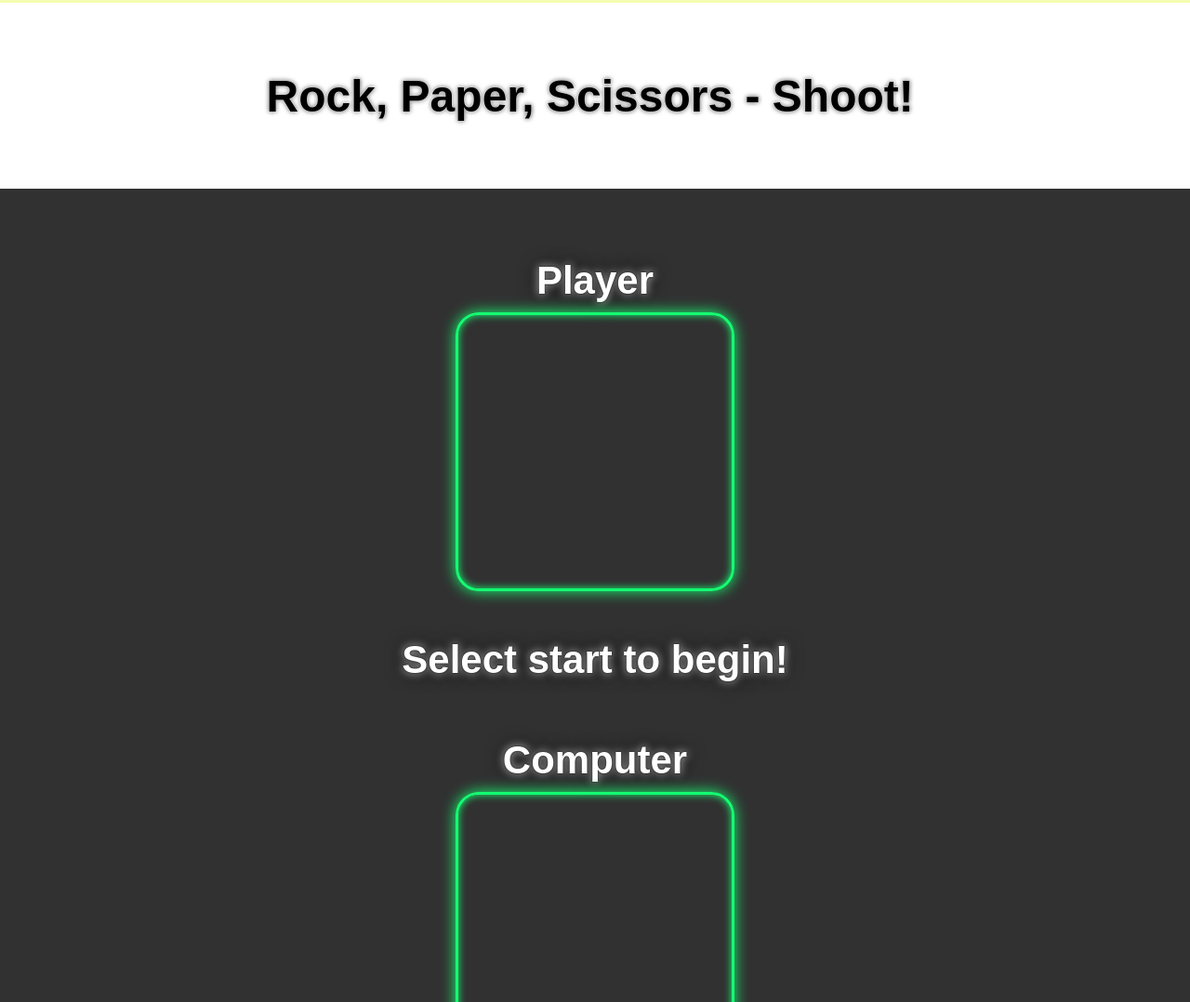
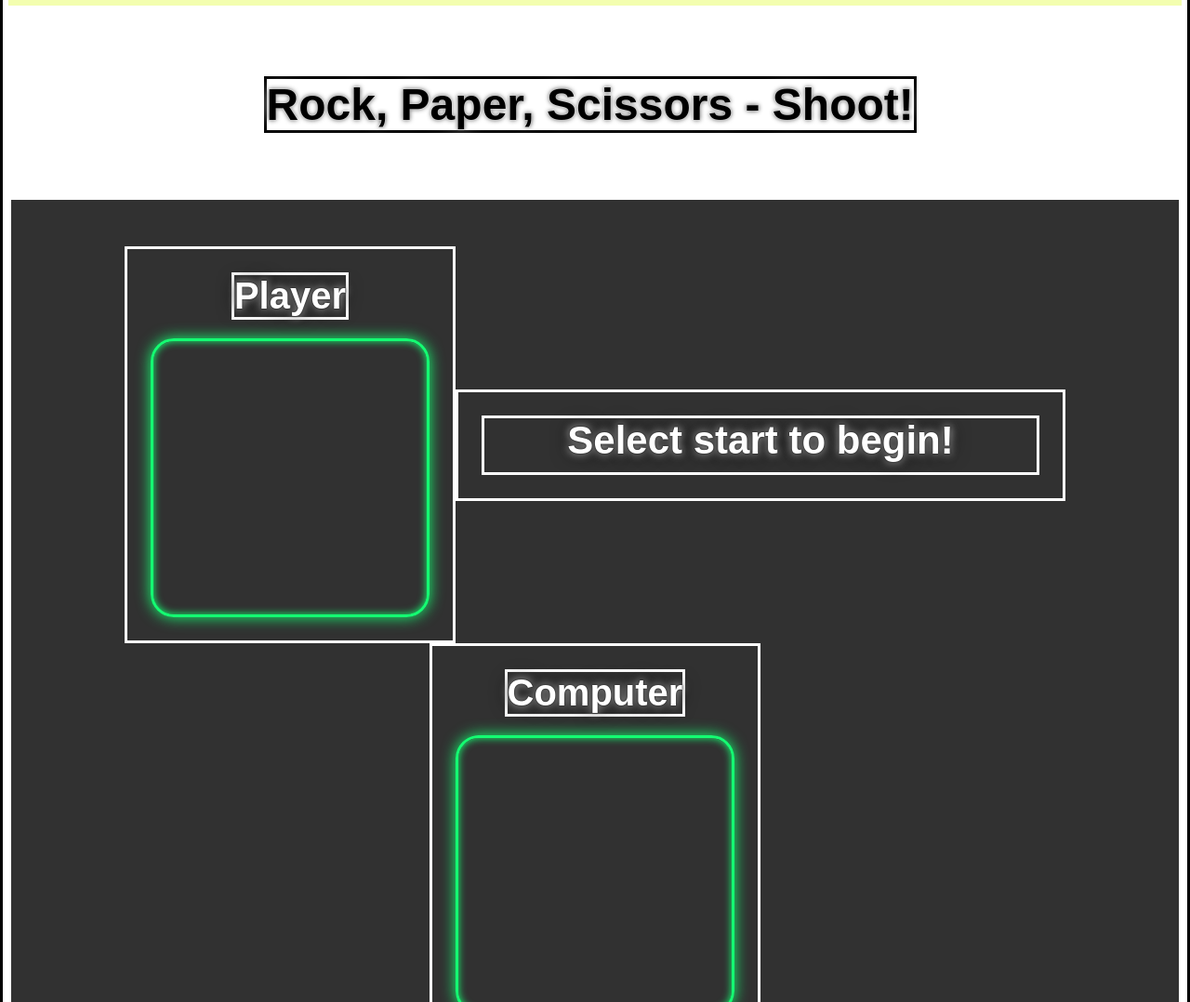
Before and after one commit to valeratech/Rock_Paper_Scissors, a plain HTML site: page index.html in a window 1280 px wide. Shown: the part 817-1895 px from the top of the page at 93% size. Drawn offline with Linux system fonts and the light colour scheme.

Commit message:
Correctly modified the game-box spacing in html. Made Computer and Player boxes inline-block

```diff
--- a/index.html
+++ b/index.html
@@ -17,14 +17,14 @@
         </section>
         <section class="play">
             <article class="player">
-                <h3>Player</h3>
+                <h4>Player</h4>
                 <figure class="pbox"></figure>
             </article>
             <article class="info">
                 <h3>Select start to begin!</h3>
             </article>
             <article class="computer">
-                <h3>Computer</h3>
+                <h4>Computer</h4>
                 <figure class="cbox"></figure>
             </article>
         </section>
--- a/style.css
+++ b/style.css
@@ -2,7 +2,7 @@
     box-sizing: border-box;
     margin: 0;
     padding: 0;
-    /*border: solid;*/
+    border: solid;
 }
 
 :root {
@@ -84,7 +84,14 @@ footer p {
     justify-content: center;
     flex-wrap: wrap;
     padding: 25px;
-
+}
+h4 {
+    display: inline-block;
+    font-size: 40px;
+    margin-bottom: 20px;
+    text-shadow:0px 0px 2px black,
+    0px 0px 20px black,
+    0px 0px 10px white;
 }
 
 h3 {
```
